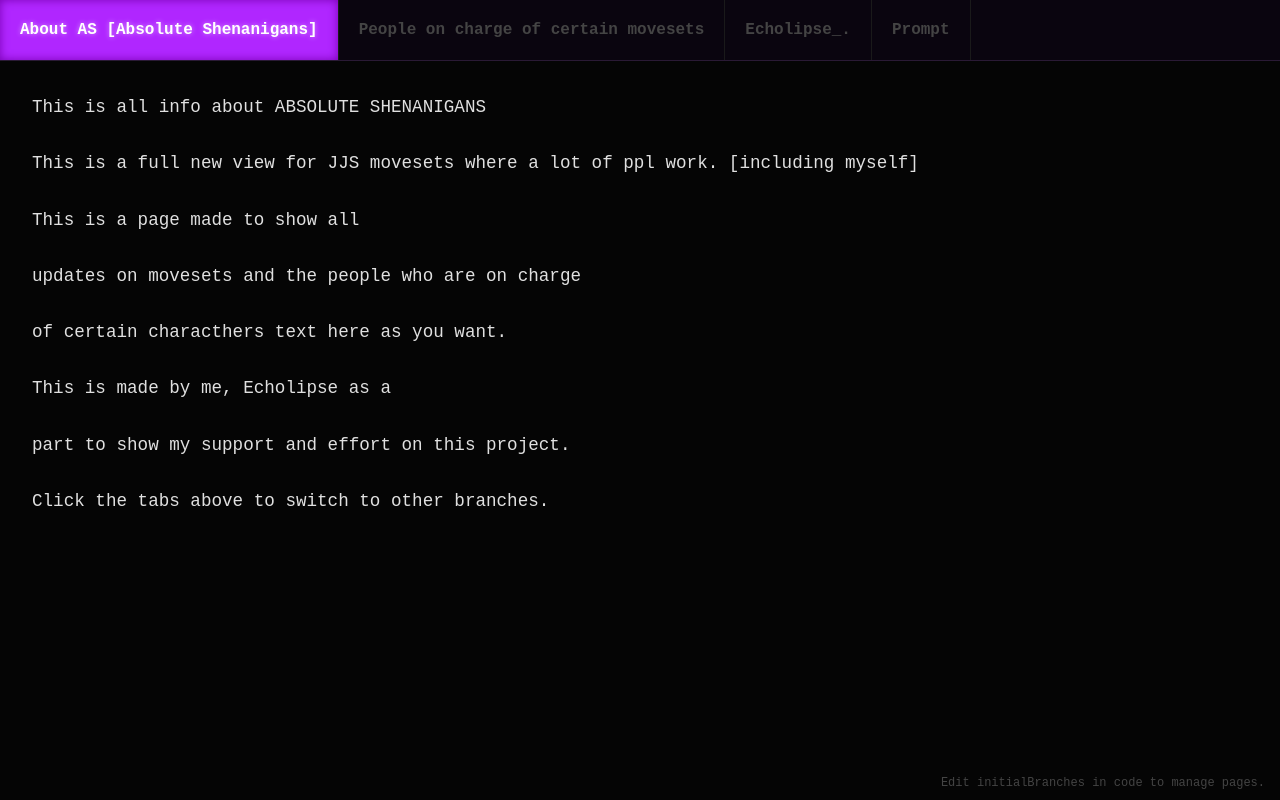
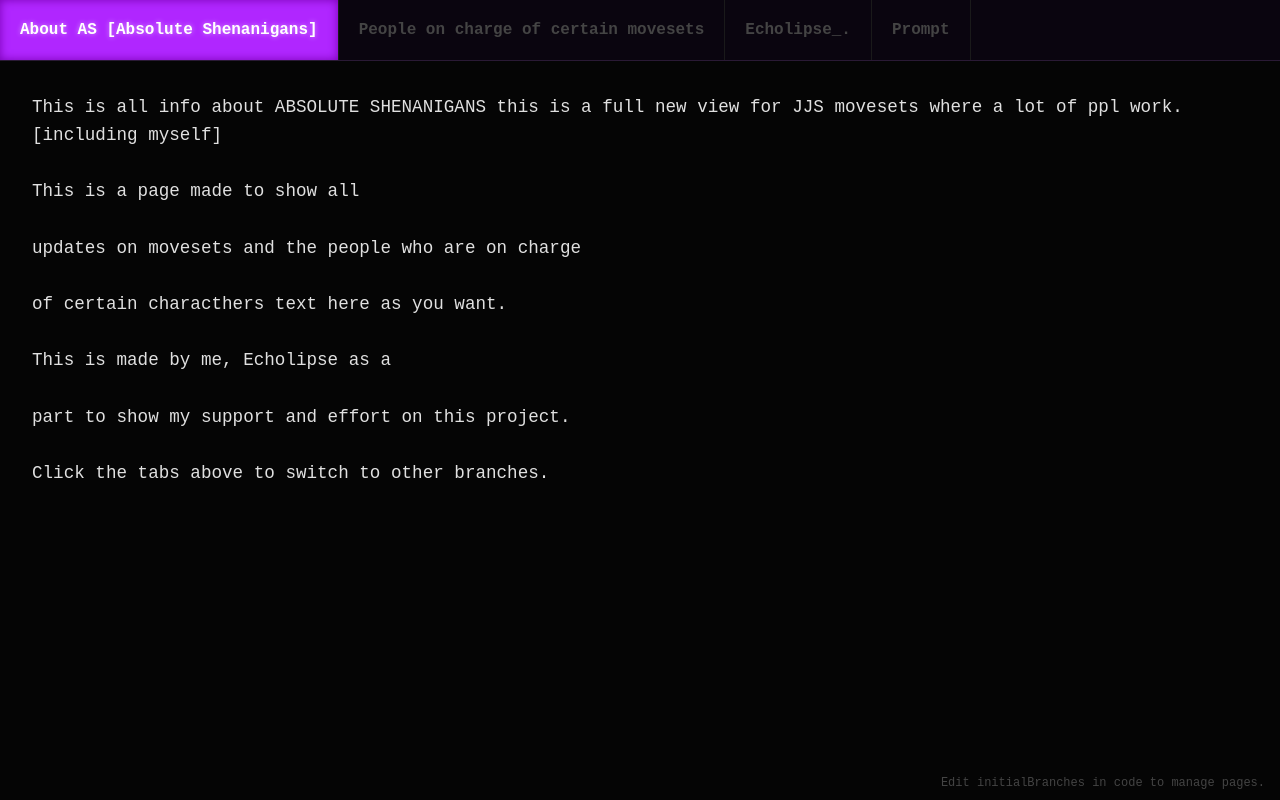
Before and after one commit to EcholipseIsHere/AbsoluteShenanigans, a plain HTML site: page index.html in a window 1280 px wide. Drawn offline with Linux system fonts and the light colour scheme.

Commit message:
Update index.html

```diff
--- a/index.html
+++ b/index.html
@@ -157,8 +157,8 @@
     // Remove pages: Delete the line.
     // ==========================================
     const initialBranches = [
-      { name: "About AS [Absolute Shenanigans] ", text: "This is all info about ABSOLUTE SHENANIGANS\n\nThis is a full new view for JJS movesets where a lot of ppl work. [including myself]\n\nThis is a page made to show all\n\nupdates on movesets and the people who are on charge\n\nof certain characthers text here as you want.\n\nThis is made by me, Echolipse as a\n\npart to show my support and effort on this project.\n\nClick the tabs above to switch to other branches." },
-      { name: "People on charge of certain movesets", text: "This is the people on charge of characthers (Five characthers Max per person)\n\nEcho (Echolipse_.) :\n\n⬩ Ryomen Sukuna\n\n⬩ Kenajku\n\n⬩ Okkotsu Yuta\n\n⬩ Hazenoki\n\n⬩ Reggie Star \n\nPrompt. \n\nPrompt 1\nPrompt 2\nPrompt 3..." },
+      { name: "About AS [Absolute Shenanigans] ", text: "This is all info about ABSOLUTE SHENANIGANS this is a full new view for JJS movesets where a lot of ppl work. [including myself]\n\nThis is a page made to show all\n\nupdates on movesets and the people who are on charge\n\nof certain characthers text here as you want.\n\nThis is made by me, Echolipse as a\n\npart to show my support and effort on this project.\n\nClick the tabs above to switch to other branches." },
+      { name: "People on charge of certain movesets", text: "This is the people on charge of characthers (Five characthers Max per person)\n\nEcho (Echolipse_.) :\n\n⬩ Ryomen Sukuna\n\n⬩ Kenajku\n\n⬩ Okkotsu Yuta\n\n⬩ Hazenoki\n\n⬩ Reggie Star \n\nEcho (Echosess) : \n\n⬩ Daido\n\n⬩ Kashimo\n\n⬩ Mai\n\n⬩ Nobara \n\nAubree (Astra0s) : \n\n⬩ Takaba\n\n⬩ Finger Bearer\n\n⬩ Naobito\n\n⬩ Jinichi\n\n⬩ Drill Girl \n\n Lelsky (Lelonsio05) : \n\n⬩ ITADORI YUJIIIIIII\n\n⬩ Hanami\n\n⬩ Ryu Ishigori/Jane Juliet\n\n⬩ Naoya \n\nAzarias (theazarias) : \n\n⬩ Megumi ULT\n\n⬩ Jogo\n\n⬩ Toji\n\n⬩ Kusakabe\n\n⬩ Dabura\n\n⬩ Gojo \n\n" },
       { name: "Echolipse_.", text: "Documentation Branch\n\nNo logs posted yet." },
       { name: "Prompt", text: "Experimental Branch\n\nTesting new ideas here.\n\nThis branch is isolated from the others." }
     ];
```
